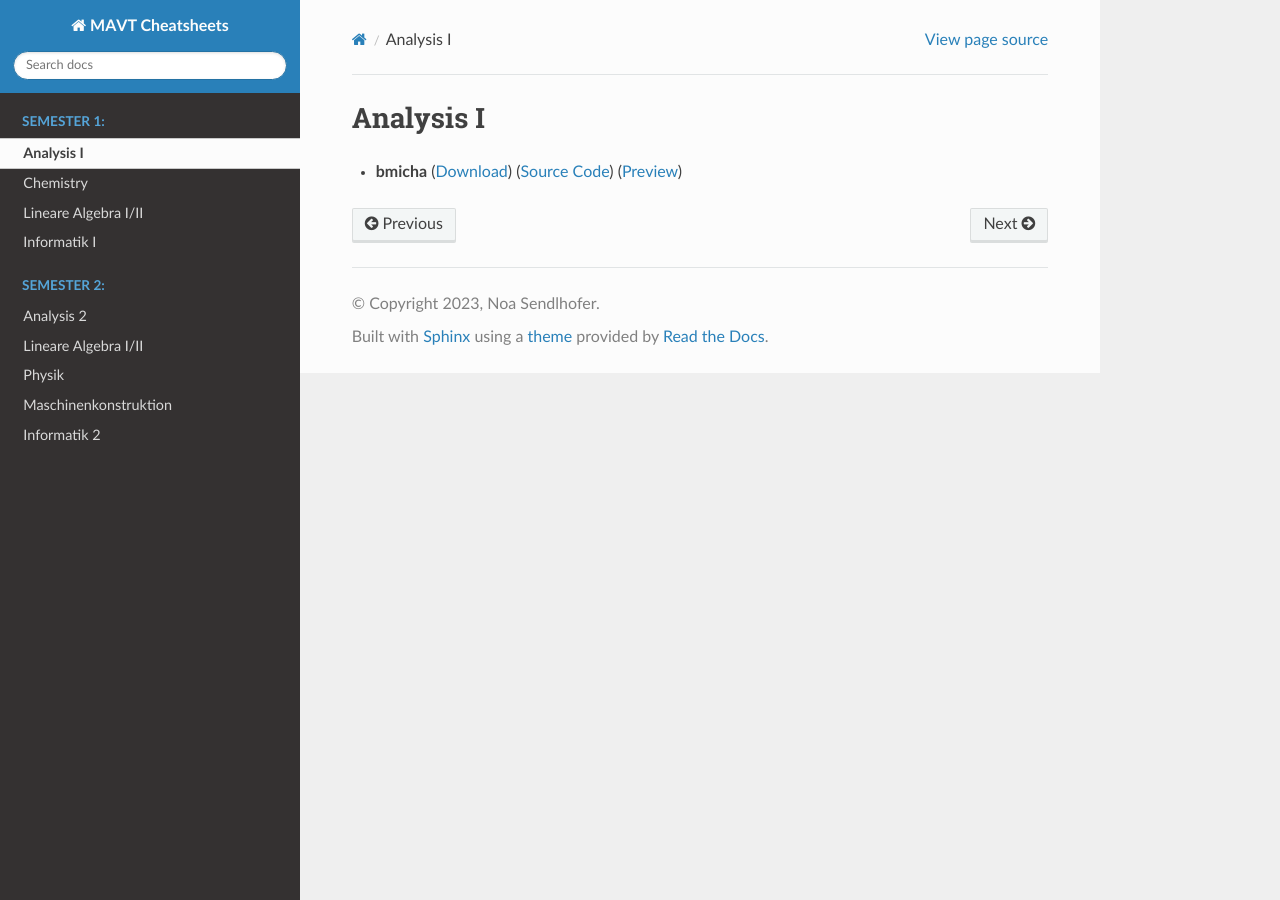
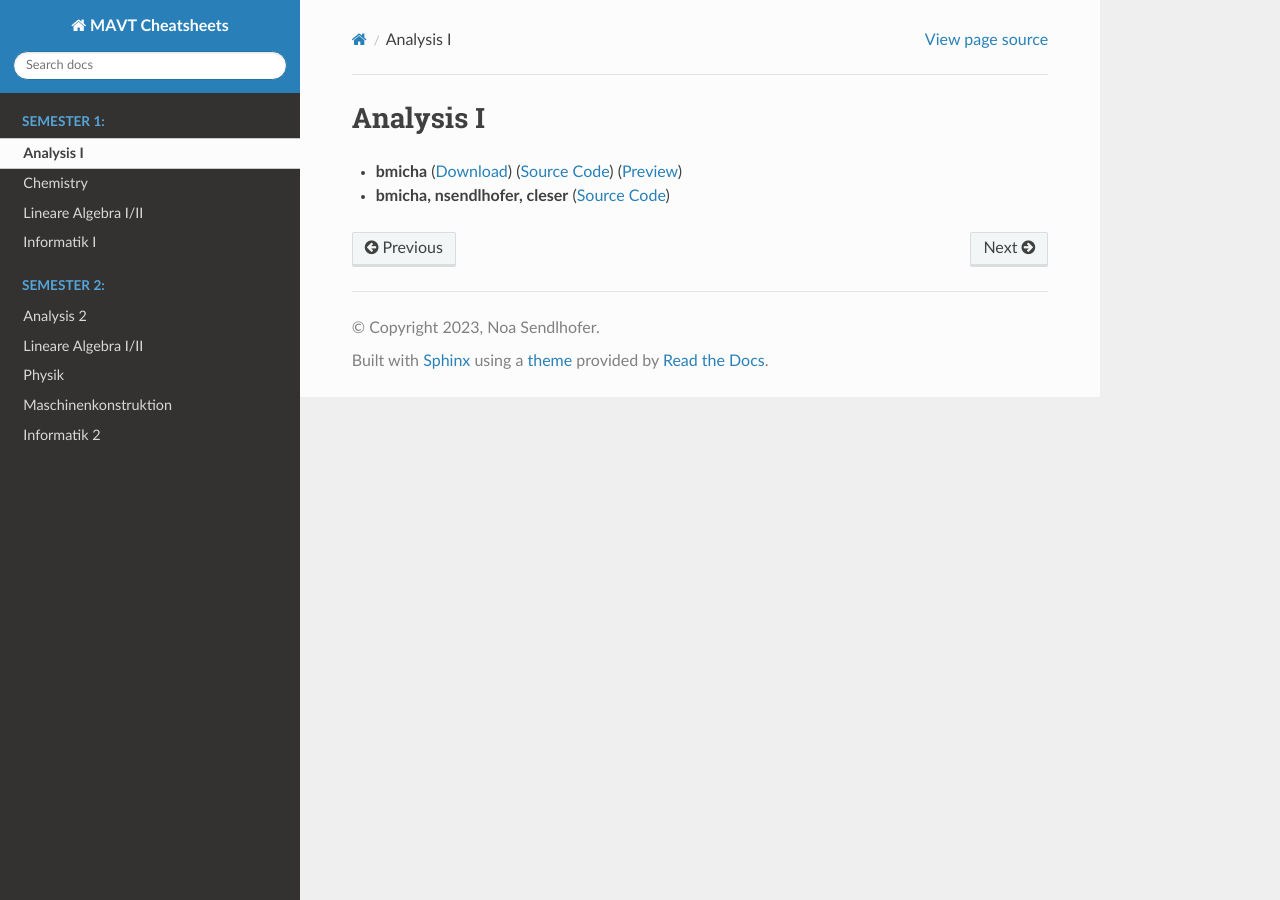
Before and after one commit to ETH-D-MAVT-Cheatsheets/eth-d-mavt-cheatsheets.github.io, a Sphinx documentation site: the page built from source/MAVT/semester_1/analysis_1.rst, in a window 1280 px wide. Built offline with Sphinx 7.4.7 and the Read the Docs theme 2.0.0, drawn with Linux system fonts in a browser that asks for light colours.

Commit message:
Update analysis_1.rst

```diff
--- a/source/MAVT/semester_1/analysis_1.rst
+++ b/source/MAVT/semester_1/analysis_1.rst
@@ -2,3 +2,5 @@ Analysis I
 ==========
 
 - **bmicha** (`Download <https://github.com/ETHOS-Cheatsheets/Analysis1_Steiger_2022/releases/latest/download/Analysis1_Steiger_2022.pdf>`_) (`Source Code <https://github.com/ETHOS-Cheatsheets/Analysis1_Steiger_2022>`_) (`Preview <https://github.com/ETHOS-Cheatsheets/Analysis1_Steiger_2022/blob/gha-build/main.pdf>`_)
+
+- **bmicha, nsendlhofer, cleser** (`Source Code <https://github.com/ETHOS-Cheatsheets/Analysis1_Steiger_2022/tree/nsendlhofer>`_)
```
